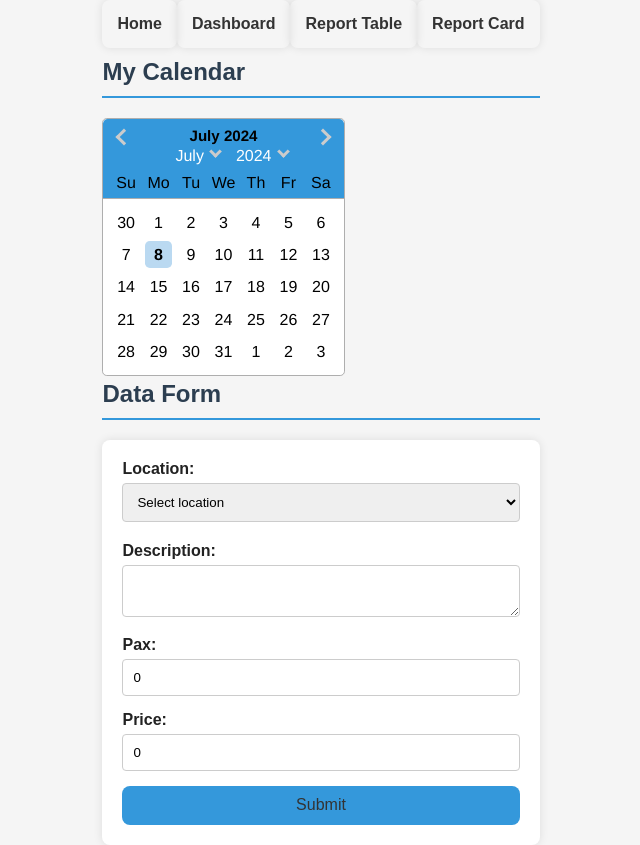
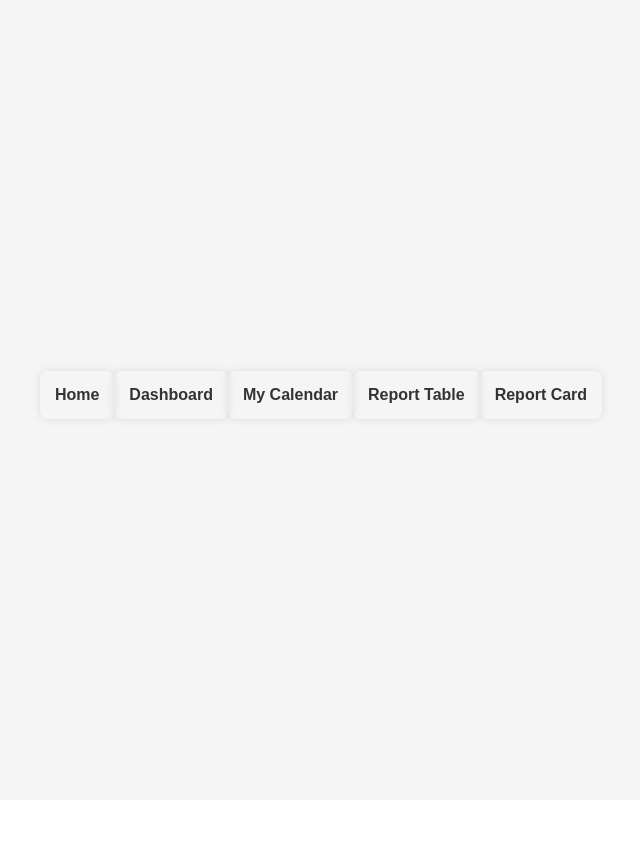
Before and after one commit to Allynesta/myplanner, a React (Vite) app: page / in a window 1280 px wide. Shown: the whole page, without its empty margins (319-959 px from the left). After the commit the page ends 800 px from the top, so only its background shows below. Built offline with nearby package versions, Linux system fonts and the light colour scheme.

Commit message:
"Added Home page and PlannerPage route, updated navigation menu"

```diff
--- a/src/App.tsx
+++ b/src/App.tsx
@@ -6,6 +6,7 @@ import "./styles/nav.css";
 import "./styles/mobile.css";
 import Dashboard from "./pages/Dashboard";
 import ReportCard from "./pages/ReportCard";
+import Home from "./pages/Home";
 
 const App: React.FC = () => {
 	// Implement the delete handler function
@@ -25,6 +26,9 @@ const App: React.FC = () => {
 						<Link to="/Dashboard">Dashboard</Link>
 					</li>
 					<li>
+						<Link to="/PlannerPage">My Calendar</Link>
+					</li>
+					<li>
 						<Link to="/Report-Table">Report Table</Link>
 					</li>
 
@@ -34,7 +38,8 @@ const App: React.FC = () => {
 				</ul>
 			</nav>
 			<Routes>
-				<Route path="/" element={<PlannerPage />} />
+				<Route path="/" element={<Home />} />
+				<Route path="/PlannerPage" element={<PlannerPage />} />
 				<Route path="/Dashboard" element={<Dashboard />} />
 				<Route
 					path="/Report-Table"
--- /dev/null
+++ b/src/pages/Home.tsx
@@ -0,0 +1,7 @@
+import React from "react";
+
+const Home = () => {
+	return <div></div>;
+};
+
+export default Home;
```
